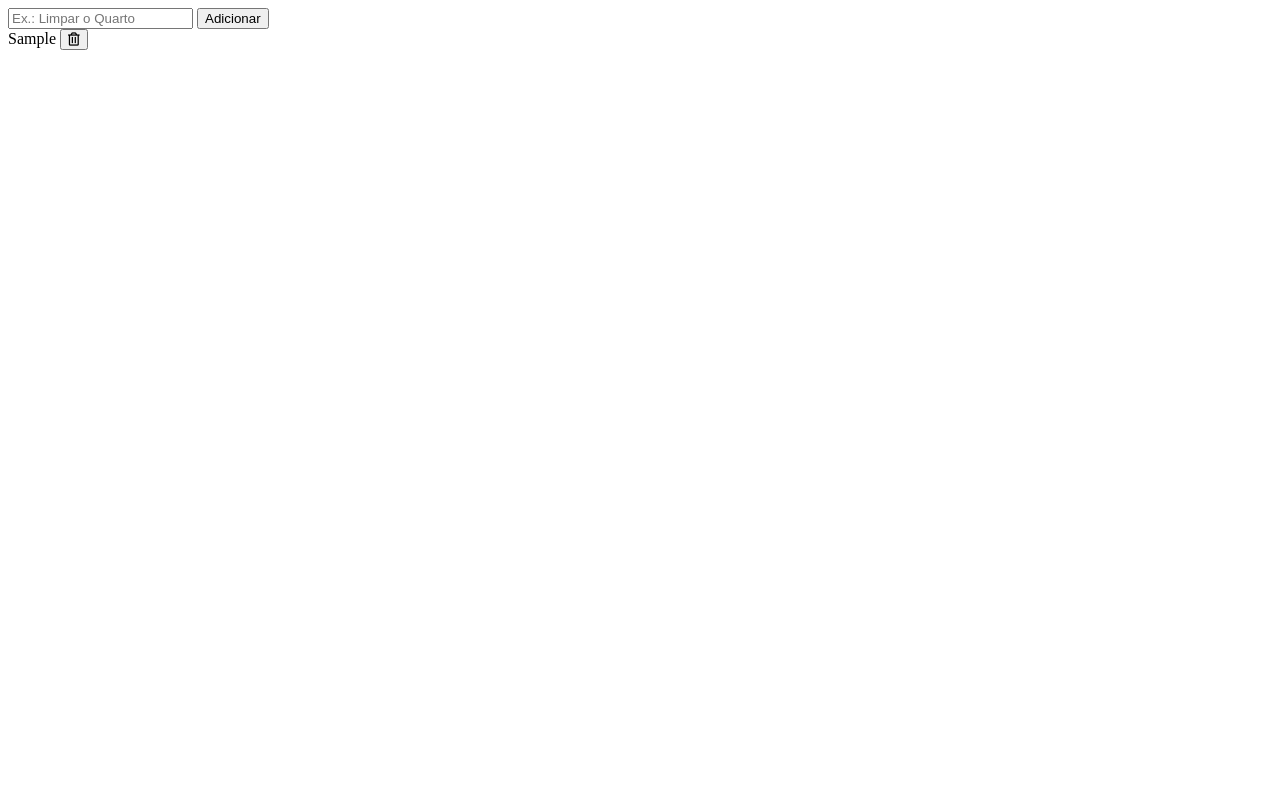
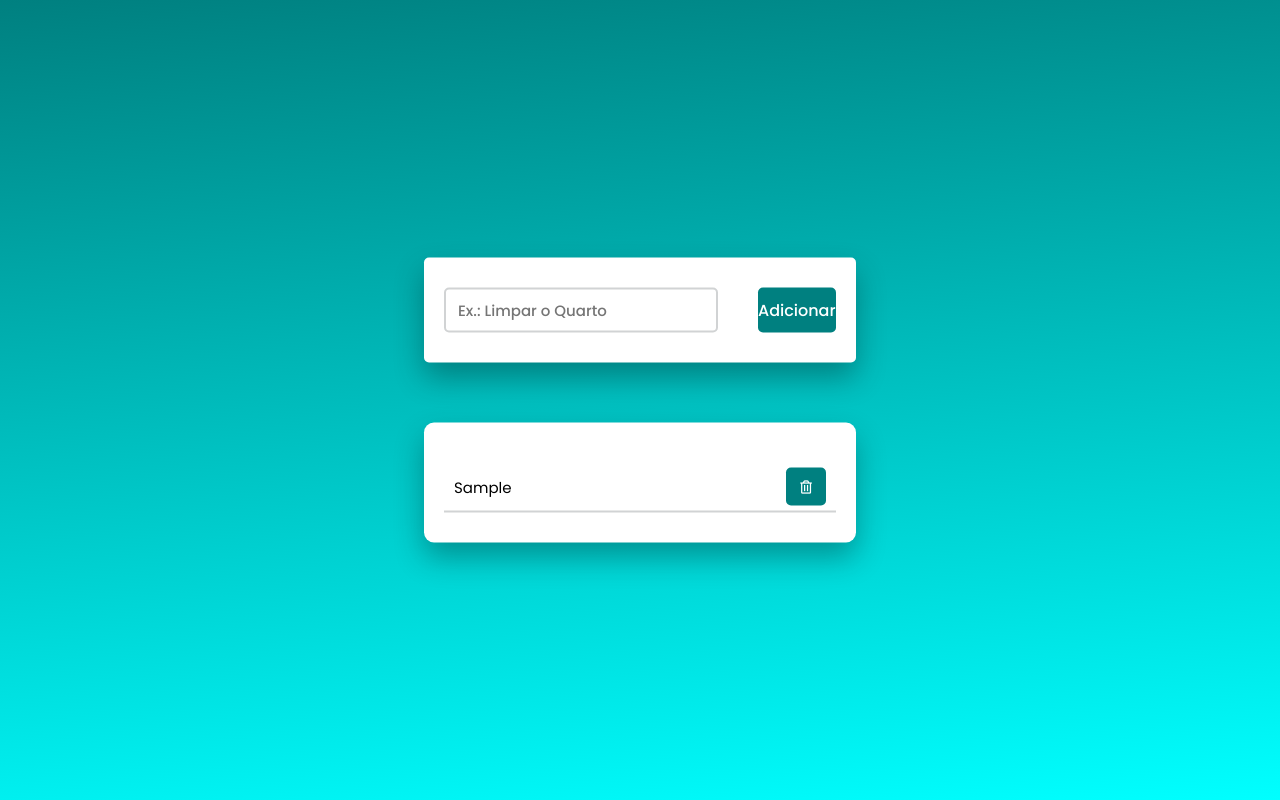
Before and after one commit to RuanMedTI/ToDoList-Js, a plain HTML site: page index.html in a window 1280 px wide. Both pictures are taken after typing "Sample" into the empty fields and a click on the button "Adicionar". Drawn offline with Linux system fonts and the light colour scheme.

Commit message:
commit css e alteracao index

```diff
--- a/style.css
+++ b/style.css
@@ -0,0 +1,102 @@
+*,
+*:before,
+*:after{
+    padding: 0;
+    margin: 0;
+    box-sizing: border-box;
+}
+body{
+    height: 100vh;
+    background: linear-gradient(
+        175deg,
+        #008080,
+        #00FFFF
+    );
+}
+.container{
+    width: 40%;
+    min-width: 450px;
+    position: absolute;
+    transform: translate(-50%,-50%);
+    top: 50%;
+    left: 50%;
+    padding: 30px 40px;
+}
+#novatarefa{
+    position: relative;
+    background-color: #ffffff;
+    padding: 30px 20px;
+    border-radius: 5px;
+    box-shadow: 0 15px 30px rgba(0,0,0,0.3);
+}
+#novatarefa input{
+    width: 70%;
+    width: 70%;
+    height: 45px;
+    font-family: 'Poppins',sans-serif;
+    font-size: 15px;
+    border: 2px solid #d1d3d4;
+    padding: 12px;
+    color: #111111;
+    font-weight: 500;
+    position: relative;
+    border-radius: 5px;
+}
+#novatarefa input:focus{
+    outline: none;
+    border-color: #008080;
+}
+
+#novatarefa button{
+    position: relative;
+    float: right;
+    width: 20%;
+    height: 45px;
+    border-radius: 5px;
+    font-family: 'Poppins',sans-serif;
+    font-weight: 500;
+    font-size: 16px;
+    background-color: #008080;
+    border: none;
+    color: #ffffff;
+    cursor: pointer;
+    outline: none;
+}
+#tarefas{
+    background-color: #ffffff;
+    padding: 30px 20px;
+    margin-top: 60px;
+    border-radius: 10px;
+    box-shadow: 0 15px 30px rgba(0,0,0,0.3);
+    width: 100%;
+    position: relative;
+}
+.tarefa{
+    background-color: #ffffff;
+    height: 50px;
+    padding: 5px 10px;
+    margin-top: 10px;
+    display: flex;
+    align-items: center;
+    justify-content: space-between;
+    border-bottom: 2px solid #d1d3d4;
+    cursor: pointer;
+}
+.tarefa span{
+    font-family: 'Poppins',sans-serif;
+    font-size: 15px;
+    font-weight: 400;
+}
+.tarefa button{
+    background-color: #008080;
+    color: #ffffff;
+    height: 100%;
+    width: 40px;
+    border-radius: 5px;
+    border: none;
+    cursor: pointer;
+    outline: none;
+}
+.completed{
+    text-decoration: line-through;
+}
```
Also changed, not shown: index.html (+0 -3 lines).
